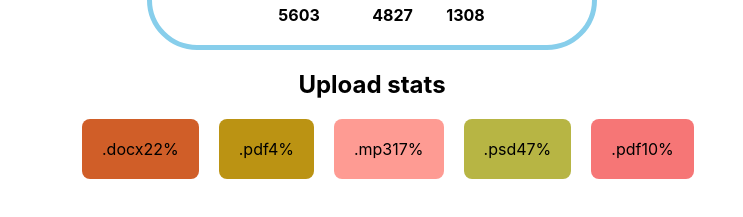
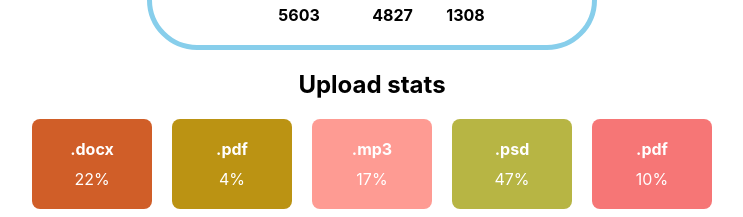
Before and after one commit to Oleg-Kaniuk/goit-react-hw-01-components, a React (Create React App) app: page / in a window 1280 px wide. Shown: the part 529-746 px from the top of the page, without its empty margins (268-1011 px from the left). Built offline with nearby package versions, Linux system fonts and the light colour scheme.

Commit message:
some fix

```diff
--- a/src/components/StatList/StatList.jsx
+++ b/src/components/StatList/StatList.jsx
@@ -6,8 +6,8 @@ export const StatList = ({ stats }) => {
         <ul className={styles.statList}>
             {stats.map( ({id, label, percentage}) => {
                 return (<li key={id} className={styles.element} style={{backgroundColor: `${getRandomHexColor()}`}}>
-                    <span className="label">{label}</span>
-                    <span className="percentage">{percentage}%</span>
+                    <span className={styles.label}>{label}</span>
+                    <span className={styles.percentage}>{percentage}%</span>
             </li>)
             })}
         </ul>
--- a/src/components/StatList/StatList.module.css
+++ b/src/components/StatList/StatList.module.css
@@ -18,9 +18,10 @@
   font-size: 16px;
   font-weight: bold;
   margin-bottom: 10px;
+  color: white;
 }
 
 .percentage {
-  font-size: 14px;
-  color: #555;
+  font-size: 16px;
+  color: white;
 }
--- a/src/components/Statistics/Statistics.module.css
+++ b/src/components/Statistics/Statistics.module.css
@@ -1,5 +1,5 @@
 .statistics {
-  width: 600px;
+  width: 700px;
   margin-left: auto;
   margin-right: auto;
   text-align: center;
```
